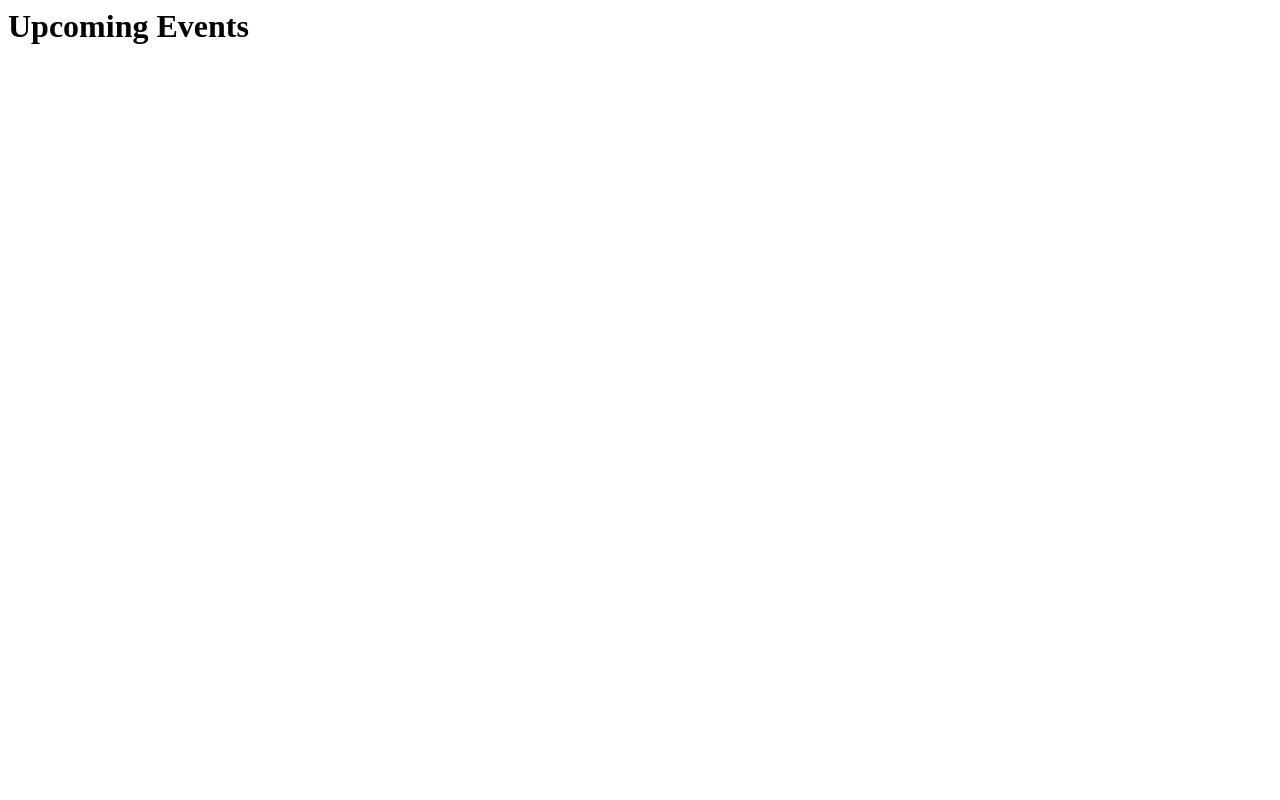
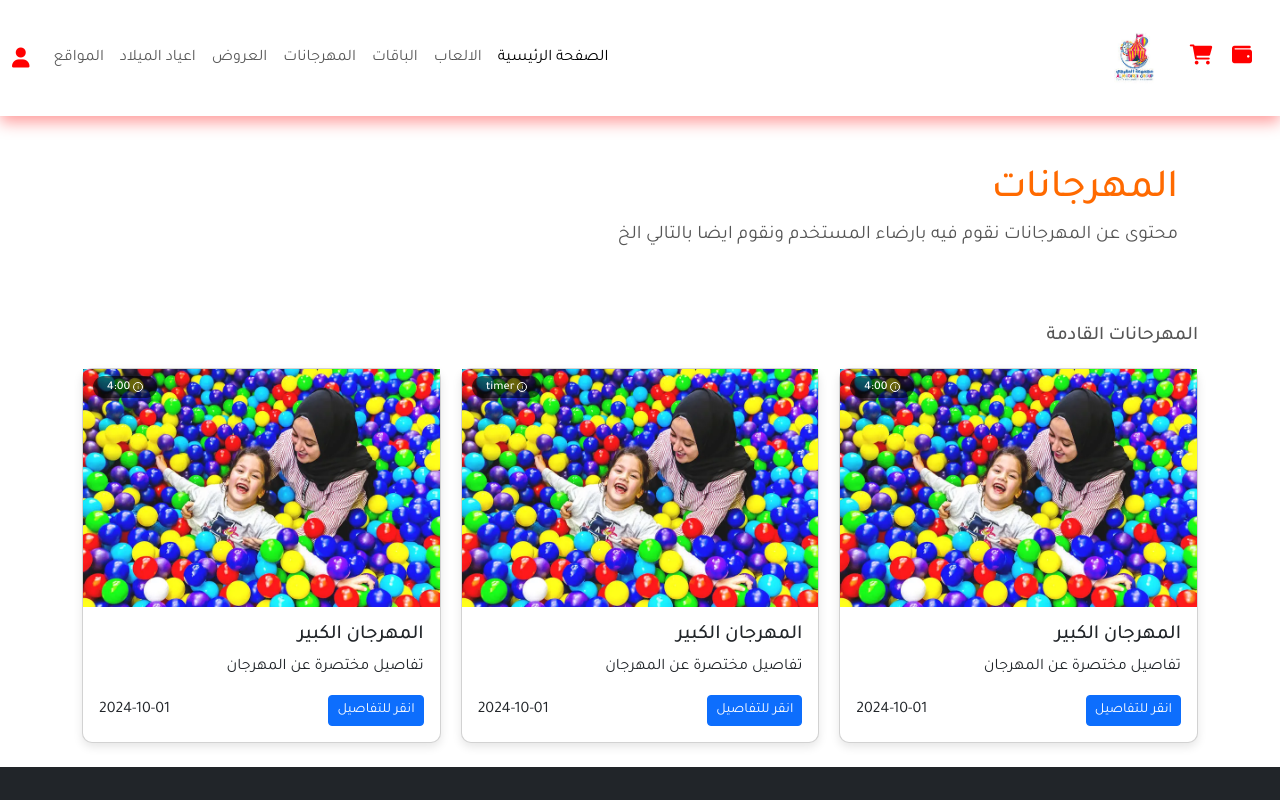
Before and after one commit to ibrahom3sman/mof-for-kids, a website: page pages/events.html in a window 1280 px wide. Shown: the top 800 px of the page. Drawn offline with nearby package versions, Linux system fonts and the light colour scheme.

Commit message:
events-commit

```diff
--- a/assets/css/events.css
+++ b/assets/css/events.css
@@ -1 +1,54 @@
 /* Events Page Styles */
+
+.events-header {
+    margin: 50px 20px;
+}
+.events-header h2 {
+    font-size: 2.5rem;
+    color: #ff6a00;
+}
+.events-header p {
+    font-size: 1.2rem;
+    color: #555;
+}
+
+/* Upcoming Events  */
+.upcoming-events h4 {
+    color: #555;
+    margin-bottom: 20px;
+    font-size: 1.2rem;
+    font-weight: 500;
+}
+.upcoming-events-container {
+    display: grid;
+    gap: 20px;
+    grid-template-columns: repeat(auto-fit,minmax(250px,1fr));
+}
+.upcoming-events-container .upcoming-events-card {
+    box-shadow: 0 4px 10px rgba(0, 0, 0, 0.1);
+    background: white;
+    border-radius: 10px;
+    position: relative;
+}
+
+.upcoming-events-card .timer {
+    position: absolute;
+    color: white;
+    background: #00000096;
+    padding: 2px 14px;
+    border-radius: 64px;
+    font-size: 12px;
+    font-weight: 500;
+    left: 10px;
+    top: 7px;
+}
+.upcoming-events-card .timer span {
+    border: 1px solid;
+    padding: -7px;
+    border-radius: 50%;
+    height: 10px;
+    width: 10px;
+    display: inline-block;
+    text-align: center;
+    font-size: 7px;
+}
--- a/pages/events.html
+++ b/pages/events.html
@@ -1 +1,83 @@
-<html><head><title>Events Page</title><link rel="stylesheet" href="../assets/css/events.css"></head><body><h1>Upcoming Events</h1></body></html>
+<html lang="ar" dir="rtl">
+<head>
+    <meta charset="UTF-8">
+    <meta name="viewport" content="width=device-width, initial-scale=1.0">
+    <title>المهرجانات</title>
+      <!-- Boot Strap  -->
+      <link href="https://cdn.jsdelivr.net/npm/bootstrap@5.3.3/dist/css/bootstrap.min.css" rel="stylesheet" integrity="sha384-QWTKZyjpPEjISv5WaRU9OFeRpok6YctnYmDr5pNlyT2bRjXh0JMhjY6hW+ALEwIH" crossorigin="anonymous">
+      <link rel="stylesheet" href="../node_modules/bootstrap/dist/css/bootstrap.min.css">
+      <!-- Foont  -->
+      <link rel="stylesheet" href="https://cdnjs.cloudflare.com/ajax/libs/font-awesome/6.0.0-beta3/css/all.min.css">
+      <link rel="preconnect" href="https://fonts.gstatic.com" crossorigin>
+      <link href="https://fonts.googleapis.com/css2?family=Tajawal:wght@200;300;400;500;700;800;900&display=swap" rel="stylesheet">
+      <!-- Google Api -->
+      <link rel="preconnect" href="https://fonts.googleapis.com">
+      <!-- Styles Codes  -->
+      <link rel="stylesheet" href="../assets/css/header.css">
+      <link rel="stylesheet" href="../assets/css/events.css">
+      <link rel="stylesheet" href="../assets/css/styles.css">
+      <link rel="stylesheet" href="../assets/css/footer.css">
+</head>
+<body>
+    <div id="navbar-container"></div>
+    <script src="../assets/js/fetch.nav.js"></script>
+
+    <!-- Packages Content  -->
+    <div class="container">
+        <!-- header  -->
+        <header class="events-header">
+            <h2 class="">المهرجانات</h2>
+            <p>محتوى عن المهرجانات نقوم فيه بارضاء المستخدم ونقوم ايضا بالتالي الخ</p>
+        </header>
+
+        <!-- Upcoming events section  -->
+        <section class="upcoming-events py-4">
+            <h4>المهرحانات القادمة</h4>
+            <div class="upcoming-events-container">
+                <div class="upcoming-events-card card">
+                    <p class="timer"><span>i</span> 4:00</p>
+                    <img src="../assets/img/soft.webp" alt="" class="img-fluid w-100">
+                    <div class="card-body">
+                        <h5>المهرجان الكبير</h5>
+                        <p>تفاصيل مختصرة عن المهرجان</p>
+                        <div class="d-flex justify-content-between align-items-center">
+                            <a href="#" class="btn btn-primary btn-sm">انقر للتفاصيل</a>
+                            <span>2024-10-01</span>
+                        </div>
+                    </div>
+                </div>
+                <div class="upcoming-events-card card">
+                    <p class="timer"><span>i</span> timer</p>
+                    <img src="../assets/img/soft.webp" alt="" class="img-fluid w-100">
+                    <div class="card-body">
+                        <h5>المهرجان الكبير</h5>
+                        <p>تفاصيل مختصرة عن المهرجان</p>
+                        <div class="d-flex justify-content-between align-items-center">
+                            <a href="#" class="btn btn-primary btn-sm">انقر للتفاصيل</a>
+                            <span>2024-10-01</span>
+                        </div>
+                    </div>
+                </div>
+                <div class="upcoming-events-card card">
+                    <p class="timer"><span>i</span> 4:00</p>
+                    <img src="../assets/img/soft.webp" alt="" class="img-fluid w-100">
+                    <div class="card-body">
+                        <h5>المهرجان الكبير</h5>
+                        <p>تفاصيل مختصرة عن المهرجان</p>
+                        <div class="d-flex justify-content-between align-items-center">
+                            <a href="#" class="btn btn-primary btn-sm">انقر للتفاصيل</a>
+                            <span>2024-10-01</span>
+                        </div>
+                    </div>
+                </div>
+            </div>
+        </section>
+    </div>
+    <!-- Footer  -->
+    <footer id="footer" class="bg-dark text-white py-5"></footer>
+    <script src="../assets/js/fetch-footer.js"></script>
+
+    <script src="../node_modules/bootstrap/dist/js/bootstrap.bundle.js"></script>
+    <script src="https://cdn.jsdelivr.net/npm/bootstrap@5.3.3/dist/js/bootstrap.bundle.min.js" integrity="sha384-YvpcrYf0tY3lHB60NNkmXc5s9fDVZLESaAA55NDzOxhy9GkcIdslK1eN7N6jIeHz" crossorigin="anonymous"></script>
+</body>
+</html>
--- a/partials/header.html
+++ b/partials/header.html
@@ -20,6 +20,9 @@
             <a class="nav-link" href="packages.html">الباقات</a>
           </li>
           <li class="nav-item">
+            <a class="nav-link" href="events.html">المهرجانات</a>
+          </li>
+          <li class="nav-item">
             <a class="nav-link" href="#">العروض</a>
           </li>
           <li class="nav-item">
```
